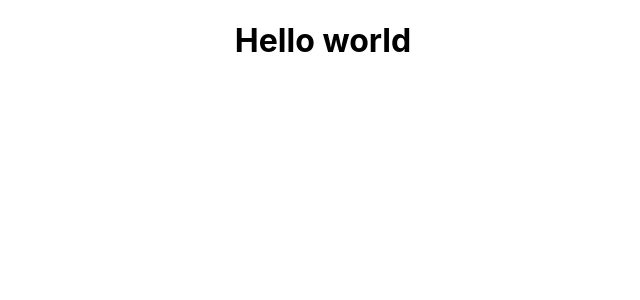
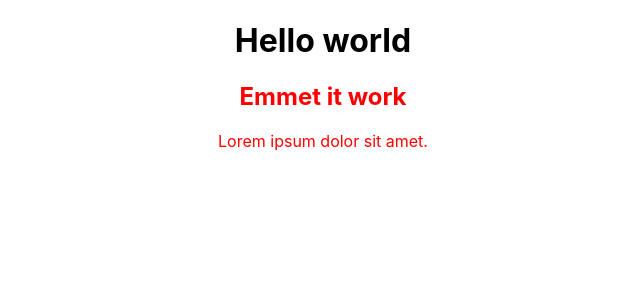
Before and after one commit to bielalmd/react-hooks-router-projects, a React (Create React App) app in the folder hello-world/: page / in a window 1280 px wide. Shown: the top 300 px of the page, without its empty margins (317-957 px from the left). Built offline with nearby package versions, Linux system fonts and the light colour scheme.

Commit message:
feat: challange and configs

```diff
--- a/hello-world/public/index.html
+++ b/hello-world/public/index.html
@@ -24,7 +24,7 @@
       work correctly both with client-side routing and a non-root public URL.
       Learn how to configure a non-root public URL by running `npm run build`.
     -->
-    <title>React App</title>
+    <title>My React App</title>
   </head>
   <body>
     <noscript>You need to enable JavaScript to run this app.</noscript>
--- a/hello-world/src/App.js
+++ b/hello-world/src/App.jsx
@@ -4,6 +4,8 @@
   return (
     <div className="App">
       <h1>Hello world</h1>
+      <h2>Emmet it work</h2>
+      <p>Lorem ipsum dolor sit amet.</p>
     </div>
   );
 }
--- a/hello-world/src/index.css
+++ b/hello-world/src/index.css
@@ -11,3 +11,8 @@
   font-family: source-code-pro, Menlo, Monaco, Consolas, 'Courier New',
     monospace;
 }
+
+p, h2 {
+  color: red;
+
+}
```
Also changed, not shown: hello-world/src/index.jsx (renamed from hello-world/src/index.js), hello-world/src/reportWebVitals.jsx (renamed from hello-world/src/reportWebVitals.js), hello-world/src/setupTests.jsx (renamed from hello-world/src/setupTests.js), 1 other file (tests, documents, lock files or other folders).
